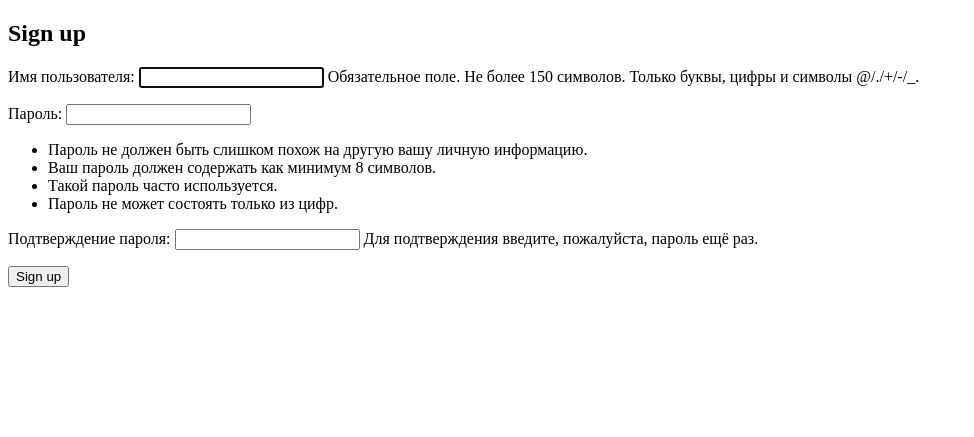
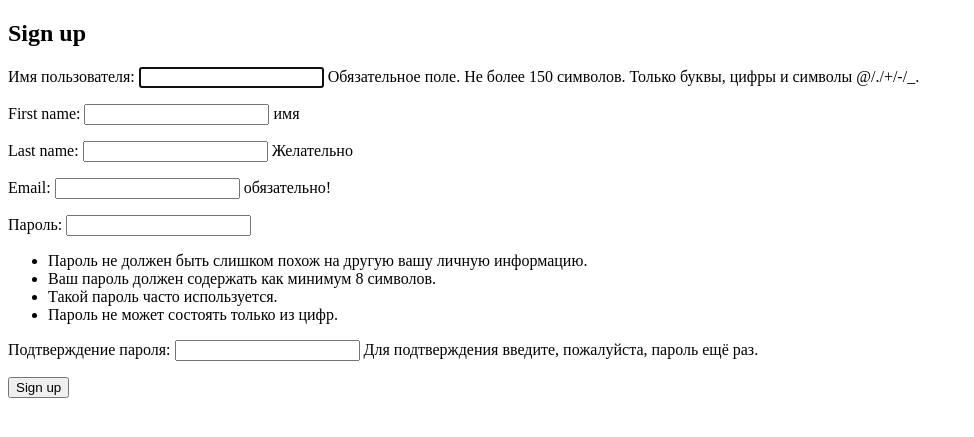
Before and after one commit to Ivan-proger/my_site_for_dzen, a Django app: page /accounts/signup/ in a window 1280 px wide. Shown: the top 437 px of the page, without its empty margins (0-974 px from the left). Run offline with Django 3.2, Linux system fonts and the light colour scheme.

Commit message:
form_reg

```diff
--- /dev/null
+++ b/accounts/forms.py
@@ -0,0 +1,12 @@
+from django import forms
+from django.contrib.auth.forms import UserCreationForm
+from django.contrib.auth.models import User
+
+class SignUpForm(UserCreationForm):
+    first_name = forms.CharField(max_length=30, required=False, help_text='имя')
+    last_name = forms.CharField(max_length=30, required=False, help_text='Желательно')
+    email = forms.EmailField(max_length=254, help_text='обязательно!')
+
+    class Meta:
+        model = User
+        fields = ('username', 'first_name', 'last_name', 'email', 'password1', 'password2', )
--- a/accounts/models.py
+++ b/accounts/models.py
@@ -7,3 +7,6 @@ class UserProfile(models.Model):
 
 	def __str__(self):
 		return self.user.username
+
+	class Meta():
+		verbose_name = "дата228"
--- a/accounts/urls.py
+++ b/accounts/urls.py
@@ -1,8 +1,8 @@
 from django.urls import path, include
 
-from .views import SignUpView
+from .views import signup
 
 
 urlpatterns = [
-		path('signup/', SignUpView.as_view(), name='signup'),
+		path('signup/', signup, name='signup'),
 	]
--- a/accounts/views.py
+++ b/accounts/views.py
@@ -1,9 +1,23 @@
 from django.contrib.auth.forms import UserCreationForm
+from django.views.generic.edit import FormView
+from django.contrib.auth import login, authenticate
 from django.urls import reverse_lazy
 from django.views import generic
+from django.shortcuts import render, redirect
+
+from .forms import SignUpForm
 
 
-class SignUpView(generic.CreateView):
-    form_class = UserCreationForm
-    success_url = reverse_lazy('login')
-    template_name = 'signup.html'
+def signup(request):
+    if request.method == 'POST':
+        form = SignUpForm(request.POST)
+        if form.is_valid():#Если форма заполнена правильно
+            form.save()#Создаем пользователя
+            username = form.cleaned_data.get('username')#с именем
+            raw_password = form.cleaned_data.get('password1')# и паролем
+            user = authenticate(username=username, password=raw_password)
+            login(request, user)
+            return redirect('/')#страница редиректа после регистрации
+    else:
+        form = SignUpForm()
+    return render(request, 'signup.html', {'form': form})
--- a/djen/settings.py
+++ b/djen/settings.py
@@ -93,7 +93,7 @@ AUTH_PASSWORD_VALIDATORS = [
 
 
 AUTHENTICATION_BACKENDS = [
-    'someapp.auth.EmailAuthBackend',
+    'django.contrib.auth.backends.ModelBackend'
 ]
 # Internationalization
 # https://docs.djangoproject.com/en/3.1/topics/i18n/
--- a/templates/registration/login.html
+++ b/templates/registration/login.html
@@ -9,9 +9,10 @@
 	<h2>Log In</h2>
 	<form method="post">
 		{% csrf_token %}
+		{{ user.updated_on }}
 		{{ form.as_p }}
 		<button type="submit">Log In</button>
-	</form>
 
+	<ul><li>{{ user.get_full_name }}</li></ul>
 </body>
 </html>
```
Also changed, not shown: accounts/migrations/0002_auto_20210209_1733.py (added), accounts/migrations/0003_auto_20210209_1734.py (added), accounts/migrations/0004_auto_20210209_1806.py (added), accounts/migrations/0005_auto_20210209_1807.py (added), db.sqlite3.
